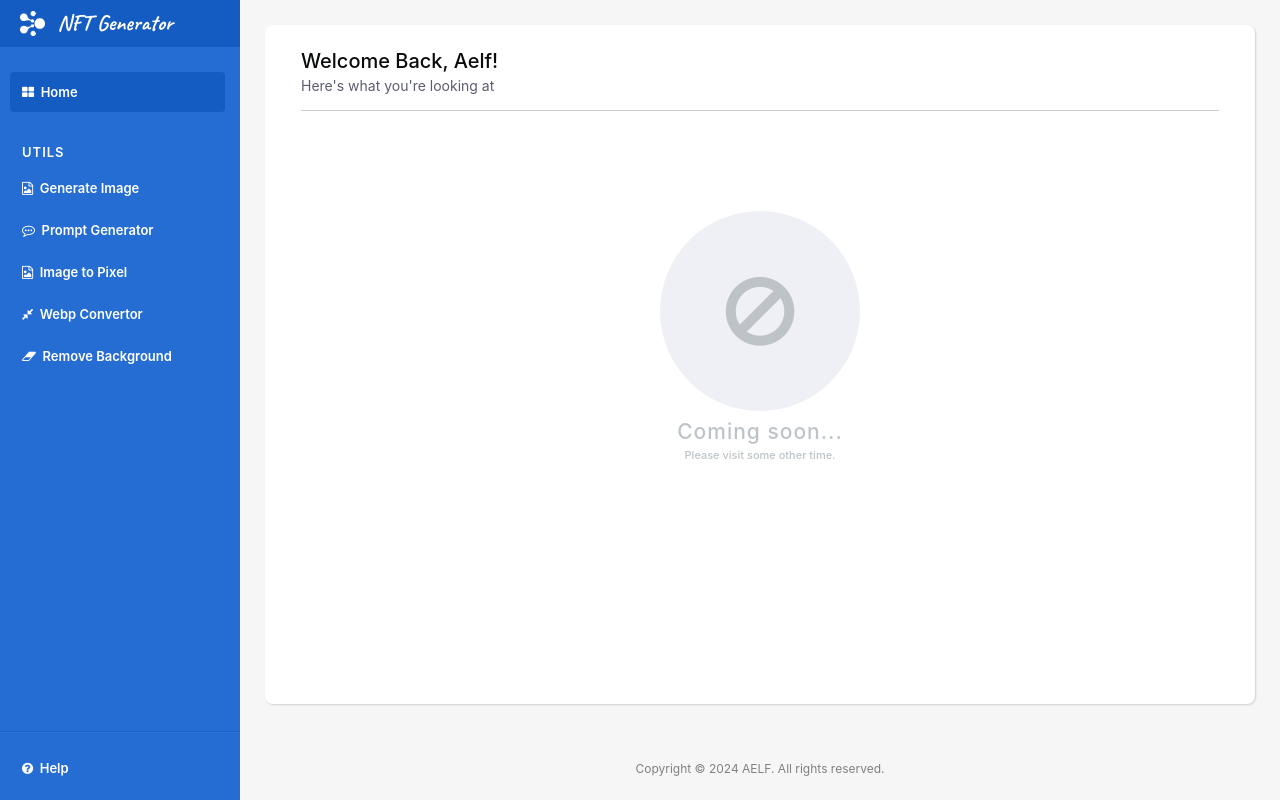
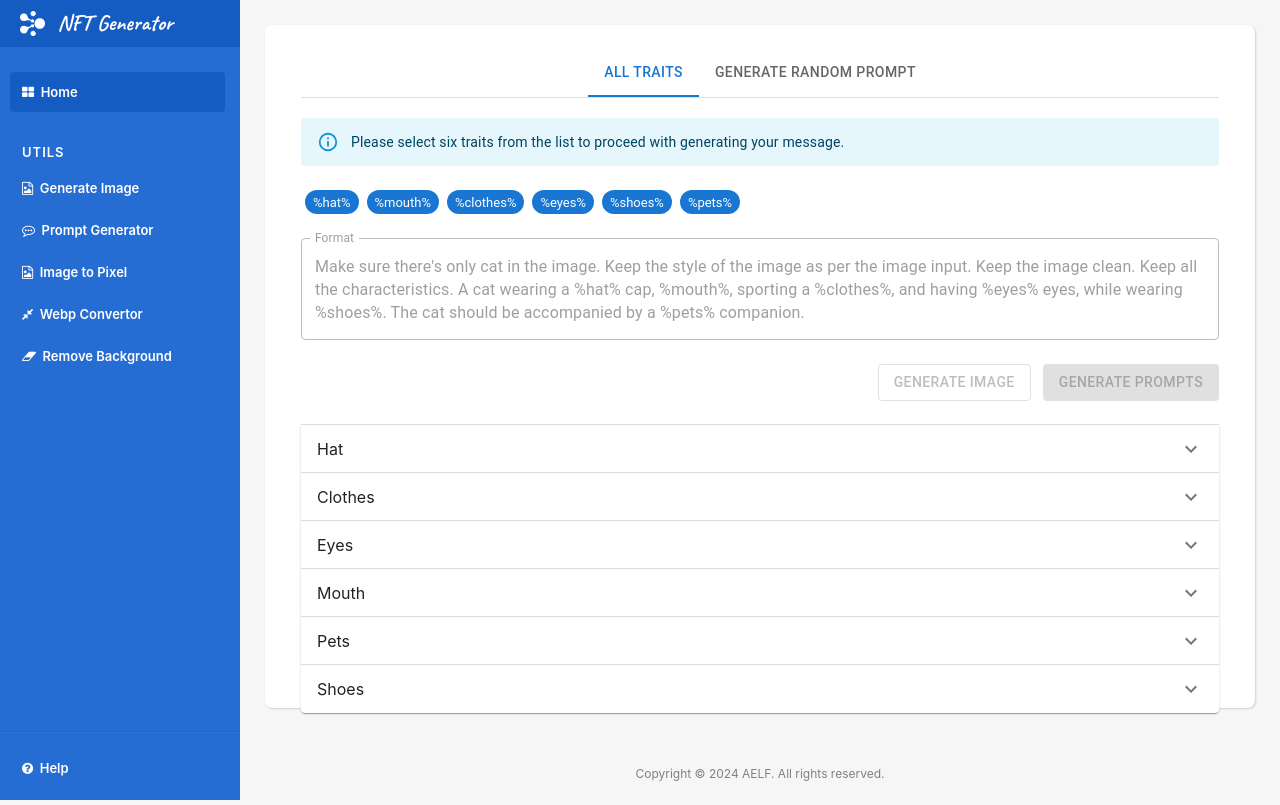
Before and after one commit to Faizal-aelf/image-generator, a React (Create React App) app: page /#/promptGenerator in a window 1280 px wide. Built offline with nearby package versions, Linux system fonts and the light colour scheme; the HTML template or start-up script is replaced by a standard one.

Commit message:
List down traits and hash key issue

```diff
--- a/src/view/pages/promptGenerator/components/listTraits.jsx
+++ b/src/view/pages/promptGenerator/components/listTraits.jsx
@@ -6,16 +6,14 @@
  *
  */
 // GENERIC IMPORT
-import {Box, Button, Chip, List, ListItem, ListItemText, Accordion, AccordionSummary, AccordionDetails, Typography, TextField, ButtonGroup} from '@mui/material';
+import {Box, Button, Chip, Accordion, AccordionSummary, AccordionDetails, TextField, Alert, Tooltip} from '@mui/material';
 import ExpandMoreIcon from '@mui/icons-material/ExpandMore';
 import {useState} from 'react';
 import axios from 'axios';
 
 // COMPONENT IMPORT
-import {Container} from '../../../atom';
-import PageHeader from '../../common/header/pageHeader';
+import {Loader} from '../../../atom';
 import {promptItems} from '../constants';
-import {generatePermutations} from '../utils';
 
 // API
 import {GENERATE_IMAGE_API} from '../../../../api/constants';
@@ -29,10 +27,10 @@ const ListTraits = () => {
   // STATE VARIABLE
   const [isLoading, setLoading] = useState(false);
   const [selectedTraits, setSelectedTraits] = useState([]);
-  const [finalMessage, setFinalMessage] = useState();
+  const [generatedMessage, setGeneratedMessage] = useState();
   const [generatedImage, setGeneratedImage] = useState();
-  const [messageList, setMessageList] = useState([]);
-  const [basePromptMessage, setBasePromptMessage] = useState("Make sure there's only cat in the image. Keep the style of the image as per the image input. Keep the image clean. Keep all the characteristics.");
+  const [basePromptMessage, setBasePromptMessage] = useState("Make sure there's only cat in the image. Keep the style of the image as per the image input. Keep the image clean. Keep all the characteristics. A cat wearing a %hat% cap, %mouth%, sporting a %clothes%, and having %eyes% eyes, while wearing %shoes%. The cat should be accompanied by a %pets% companion.");
+  const traitsKey = ['%hat%', '%mouth%', '%clothes%', '%eyes%', '%shoes%', '%pets%'];
 
   const checkAddTraits = (value, id) => {
     if (isSameCategory(id)) {
@@ -60,84 +58,16 @@ const ListTraits = () => {
     return selectedTraits.some(item => item.value == value && item.id == id)
   }
 
-  const handleGeneratePrompts = () => {
+  const handleGeneratePrompts = async () => {
     setLoading(true);
-    const message = selectedTraits.map(item => pickupMessage(item.value, item.id));
-    message.unshift(basePromptMessage);
-    setFinalMessage(message.join(", "));
+    const output = await selectedTraits.reduce((acc, cur) => {
+            return acc.replace(RegExp(`%${cur.id}%`, "g"), cur.value);
+        }, basePromptMessage);
+    setGeneratedMessage(output);
     setLoading(false);
   }
 
-  const pickupMessage = (value, id) => {
-    switch (id) {
-      case 'hat': {
-        return `The cat wearing ${value} hat`
-      }
-      case 'accessory': {
-        return `The cat wearing ${value} accessory`
-      }
-      case 'breed': {
-        return `The cat is ${value} breed`
-      }
-      case 'clothes': {
-        return `The cat wearing ${value} clothes`
-      }
-      case 'eyes': {
-        return `The cat have ${value} eyes`
-      }
-      case 'mouth': {
-        return `The cat have ${value} mouth`
-      }
-      case 'pets': {
-        return `The cat have ${value} pets`
-      }
-      case 'shoes': {
-        return `The cat wearing ${value} shoe`
-      }
-      case 'type': {
-        return `The cat is ${value} type`
-      }
-      case 'weapon': {
-        return `The cat have ${value} weapon`
-      }
-    }
-    const output = `Make sure there's only cat in the image.
-    Keep the style of the image as per the image input.
-    Keep the image clean. Keep all the characteristics:
-    A cat wearing a baseball cap, chuckling, sporting a tee with a bone print,
-    and having angry eyes, while wearing combat boots.
-    The cat should be accompanied by a baby fairy companion.`;
-  }
-
-  const pickupMessage1 = (outputList) => {
-    const hat = outputList.filter(item => item.id == 'hat').map(item => item.value);
-    const accessory = outputList.filter(item => item.id == 'accessory').map(item => item.value);
-    // const breed = outputList.filter(item => item.id == 'breed').map(item => item.value);
-    const clothes = outputList.filter(item => item.id == 'clothes').map(item => item.value);
-    const eyes = outputList.filter(item => item.id == 'eyes').map(item => item.value);
-    const mouth = outputList.filter(item => item.id == 'mouth').map(item => item.value);
-    const pets = outputList.filter(item => item.id == 'pets').map(item => item.value);
-    const shoes = outputList.filter(item => item.id == 'shoes').map(item => item.value);
-    const type = outputList.filter(item => item.id == 'type').map(item => item.value);
-    // const weapon = outputList.filter(item => item.id == 'weapon').map(item => item.value);
-    const output = [`A cat wearing a ${hat} cap, ${mouth}, sporting a ${clothes},
-    and having ${eyes} eyes, while wearing ${shoes}.
-    The cat should be accompanied by a ${pets} companion.`];
-    return output;
-  }
-
   const generateImage = async () => {
-    var finalArray  = promptItems.map(item => item.values.map(trait => ({id: item.id, value: trait})));
-    console.log(finalArray);
-    const combineArray = generatePermutations(finalArray);
-    console.log(combineArray)
-      const output = combineArray.map(traits =>  {
-      const message = pickupMessage1(traits);
-      message.unshift(basePromptMessage);
-      return message.join(", ")
-    });
-    setMessageList(output);
-    console.log(output)
     /* const params = {
       seed:"423432543545",
       newTrait: {
@@ -176,36 +106,28 @@ const ListTraits = () => {
   }
 
   return (
-    <Container>
-      <PageHeader title='All traits' subtitle="Here's what you're looking at" {...{isLoading}}></PageHeader>
-      <TextField  label="Basic message" variant="outlined"
+    <>
+        { isLoading && <Loader/>} <br/>
+        <Alert severity="info">Please select six traits from the list to proceed with generating your message.</Alert><br/>
+        {traitsKey.map((item) => <Chip color="primary" label={item} className={classes.chipItem} key={`${item}-selected-traits`} size='small' />)}<br/><br/>
+        <TextField  label="Format" variant="outlined"
             fullwidth value={basePromptMessage} disabled
-        multiline maxRows={5} className={classes.formTextfield}/>
-      {finalMessage && <TextField  label="Generated message" variant="outlined"
-        fullwidth value={finalMessage}
-        multiline maxRows={5} className={classes.formTextfield}/>}
-      {selectedTraits.length > 0 && <Typography variant="h6" gutterBottom>Selected Traits</Typography>}
+            multiline maxRows={5} className={classes.formTextfield}
+            onChange={(event) => setBasePromptMessage(event.target.value)}/>
+        {generatedMessage && <TextField  label="Generated message" variant="outlined"
+            fullwidth value={generatedMessage}
+            multiline maxRows={5} className={classes.formTextfield}
+            onChange={(event) => setGeneratedMessage(event.target.value)}/>}
         {selectedTraits.map((item) => <Chip color="primary" onDelete={() => removeTraits(item.value, item.id)} label={item.value} className={classes.chipItem} key={`${item.value}-selected-traits`} />)}
-      <br/><br/>
-
+        <br/>
         <Box className={classes.btnContainer} textAlign='right'>
-        <ButtonGroup variant="contained">
-          <Button variant="outlined" onClick={() => generateImage()}>Generate Image</Button>
-          <Button variant="contained" onClick={() => handleGeneratePrompts()} disabled={!selectedTraits.length}>Generate Prompts</Button>
-        </ButtonGroup>
+            <Tooltip title="API not yet ready" arrow style={{ backgroundColor: 'transparent' }}>
+                <Box component={'span'}><Button variant="outlined" onClick={() => generateImage()} disabled>Generate Image</Button></Box>
+            </Tooltip>
+            <Tooltip title={selectedTraits.length != 6 ? "You can generate message only if you select 6 traits from the below list.": ''} arrow style={{ backgroundColor: 'transparent' }}>
+                <Box component={'span'}><Button variant="contained" onClick={() => handleGeneratePrompts()} disabled={selectedTraits.length != 6}>Generate Prompts</Button></Box>
+            </Tooltip>
         </Box>
-
-      {messageList.length > 0 && (
-        <List>
-            {messageList.map(item => (
-              <ListItem className={classes.itemItem}>
-                <ListItemText
-                  primary={item}
-                />
-              </ListItem>
-            ))}
-          </List>
-      )}
 
         {promptItems.map(item => (
             <Accordion key={item.id}>
@@ -225,8 +147,7 @@ const ListTraits = () => {
             </AccordionDetails>
             </Accordion>
         ))}
-
-    </Container>
+    </>
   )
 }
 
--- a/src/view/routes/entryRoutes.jsx
+++ b/src/view/routes/entryRoutes.jsx
@@ -6,7 +6,7 @@
  *
  */
 // GENERIC IMPORT
-import { BrowserRouter ,Route, Routes } from 'react-router-dom';
+import { BrowserRouter ,Route, Routes, HashRouter } from 'react-router-dom';
 
 // ROUTER IMPORT
 import AppRoutes from './appRoutes';
@@ -14,11 +14,11 @@ import * as PATH from './constants';
 
 // ENTRY ROUTER VARIABLE DECLARE
 const EntryRoutes = () => (
-  <BrowserRouter>
+  <HashRouter>
     <Routes>
       <Route path={PATH.OTHER_PATH} element={<AppRoutes />}/>
     </Routes>
-  </BrowserRouter>
+  </HashRouter>
 );
 
 // EXPORT COMPONENT
```
Lines whose indentation alone changed are shown as unchanged.
